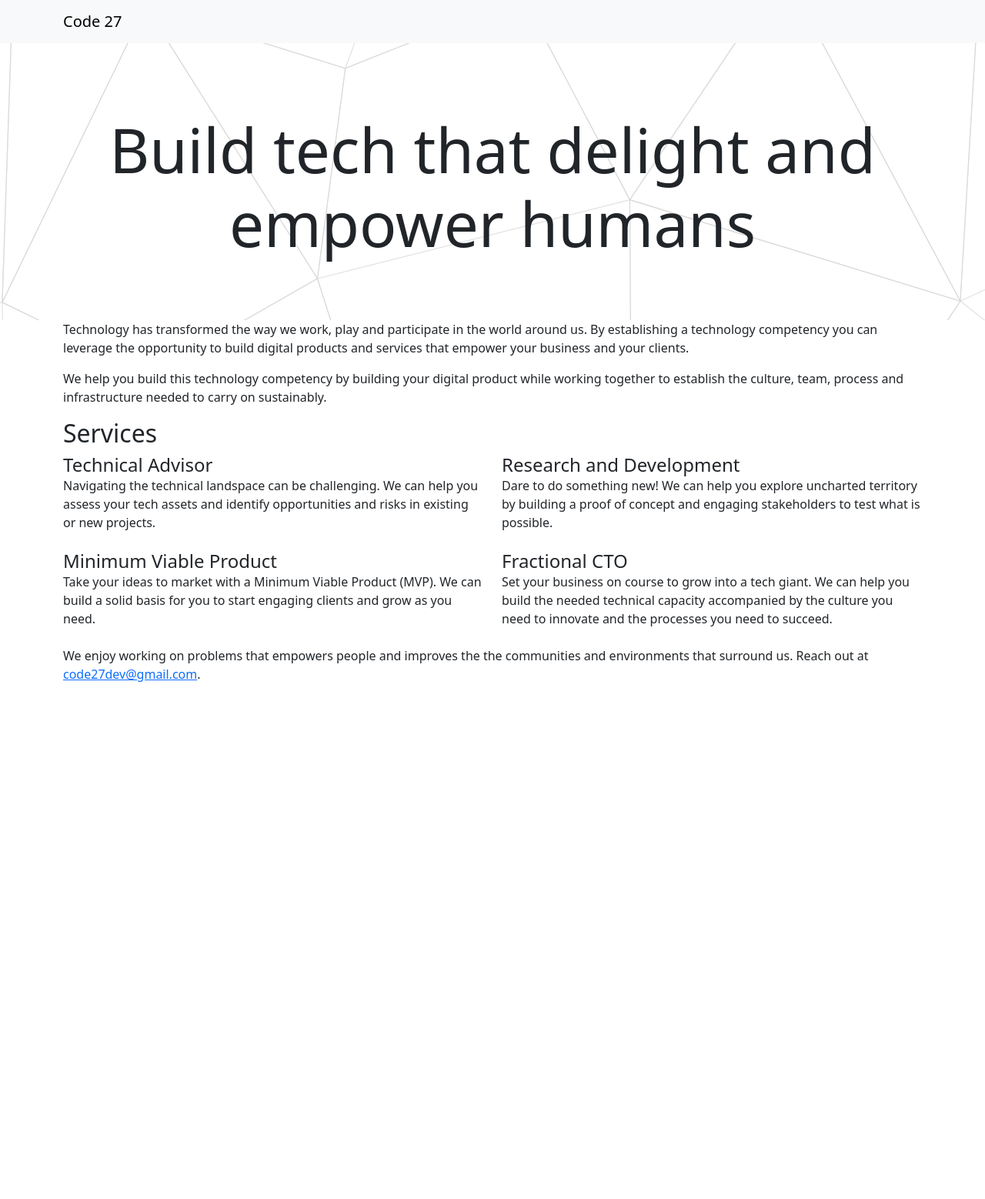
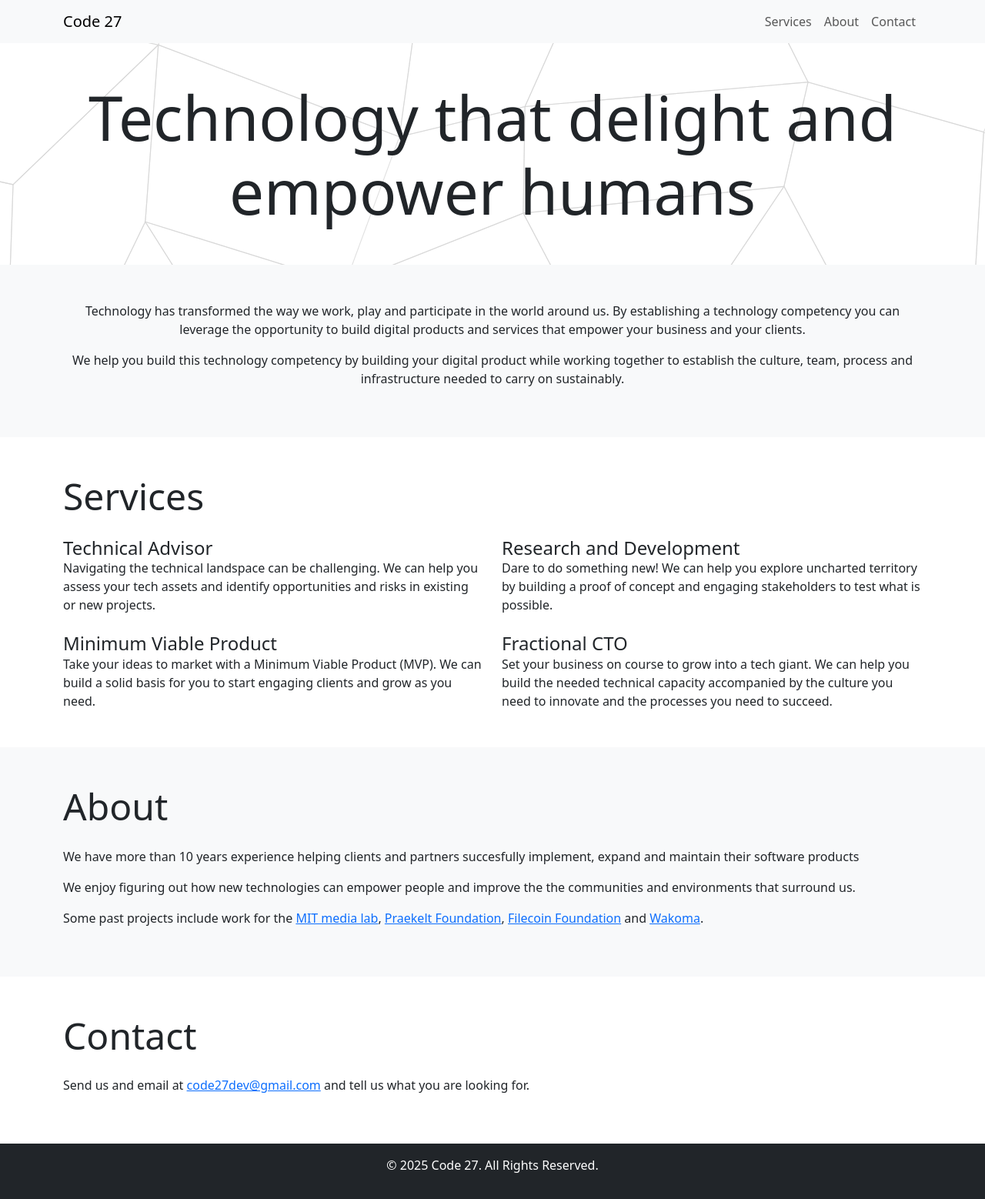
Before and after one commit to dirkcuys/code27.co.za, a Jekyll site: the page built from index.html, in a window 1280 px wide. Shown: the whole page at 77% size. Built offline with Jekyll 4.4.1, drawn with Linux system fonts in a browser that asks for light colours; before the commit the page ends 904 px from its top, so only the background shows below that.

Commit message:
Copy and design updates

```diff
--- a/assets/_sass/_custom.scss
+++ b/assets/_sass/_custom.scss
@@ -1,13 +1,13 @@
-.hero{
+.hero {
   position: relative;
+  background-image: url('/assets/img/header.svg');
+  background-size: cover;
   img {
     width: 100%;
     height: 40vh;
     object-fit: cover;
   }
-  h1 {
-    position: absolute;
-    top: 25%;
+  div:first-child {
     text-align: center;
   }
 }
--- a/index.html
+++ b/index.html
@@ -15,21 +15,36 @@ services:
 <nav class="navbar navbar-expand-lg bg-body-tertiary">
   <div class="container">
     <a class="navbar-brand" href="#">Code 27</a>
+    <button class="navbar-toggler" type="button" data-bs-toggle="collapse" data-bs-target="#navbarNav">
+      <span class="navbar-toggler-icon"></span>
+    </button>
+    <div class="collapse navbar-collapse" id="navbarNav">
+      <ul class="navbar-nav ms-auto">
+        <li class="nav-item"><a class="nav-link" href="#services">Services</a></li>
+        <li class="nav-item"><a class="nav-link" href="#about">About</a></li>
+        <li class="nav-item"><a class="nav-link" href="#contact">Contact</a></li>
+      </ul>
+    </div>
   </div>
 </nav>
 
-<div class="hero">
-  <img src="{{site.baseurl}}/assets/img/header.svg">
-  <h1 class="display-1 mx-lg-5">Build tech that delight and empower humans</h1>
+<header class="hero">
+  <!--img src="{{site.baseurl}}/assets/img/header.svg"-->
+  <div class="container">
+    <h1 class="display-1 m-0 py-5">Technology that delight and empower humans</h1>
   </div>
+</header>
 
+<section class="bg-light text-center py-5">
   <div class="container">
+    <p>Technology has transformed the way we work, play and participate in the world around us. By establishing a technology competency you can leverage the opportunity to build digital products and services that empower your business and your clients.</p>
+    <p>We help you build this technology competency by building your digital product while working together to establish the culture, team, process and infrastructure needed to carry on sustainably.</p>
+  </div>
+</section>
 
-  <p>Technology has transformed the way we work, play and participate in the world around us. By establishing a technology competency you can leverage the opportunity to build digital products and services that empower your business and your clients.</p>
-
-  <p>We help you build this technology competency by building your digital product while working together to establish the culture, team, process and infrastructure needed to carry on sustainably.</p>
-
-  <h2>Services</h2>
+<section id="services" class="py-5">
+  <div class="container">
+    <h2 class="display-5 mb-4">Services</h2>
     <div class="row row-cols-1 row-cols-md-2 g-4">
       {% for service in page.services %}
         <div class="col">
@@ -38,7 +53,30 @@ services:
         </div>
       {% endfor %}
     </div>
+  </div>
+</section>
 
-  <p class="mt-4">We enjoy working on problems that empowers people and improves the the communities and environments that surround us. Reach out at <a href="mailto:code27dev@gmail.com">code27dev@gmail.com</a>.</p>
+<section id="about" class="py-5 bg-light">
+  <div class="container">
+    <h2 class="display-5 mb-4">About</h2>
+    <p>We have more than 10 years experience helping clients and partners succesfully implement, expand and maintain their software products</p>
 
+    <p>We enjoy figuring out how new technologies can empower people and improve the the communities and environments that surround us.</p>
+
+    <p>Some past projects include work for the <a href="https://media.mit.edu">MIT media lab</a>, <a href="https://praekeltfoundation.org/">Praekelt Foundation</a>, <a href="https://fil.org">Filecoin Foundation</a> and <a href="https://wakoma.co/">Wakoma</a>.
   </div>
+</section>
+
+<section id="contact" class="py-5">
+  <div class="container">
+    <h2 class="display-5 mb-4">Contact</h2>
+    <p>Send us and email at <a href="mailto:code27dev@gmail.com">code27dev@gmail.com</a> and tell us what you are looking for.</p>
+  </div>
+</section>
+
+
+<footer class="bg-dark text-white text-center py-3">
+    <div class="container">
+        <p>&copy; 2025 Code 27. All Rights Reserved.</p>
+    </div>
+</footer>
```
Lines whose indentation alone changed are shown as unchanged.
